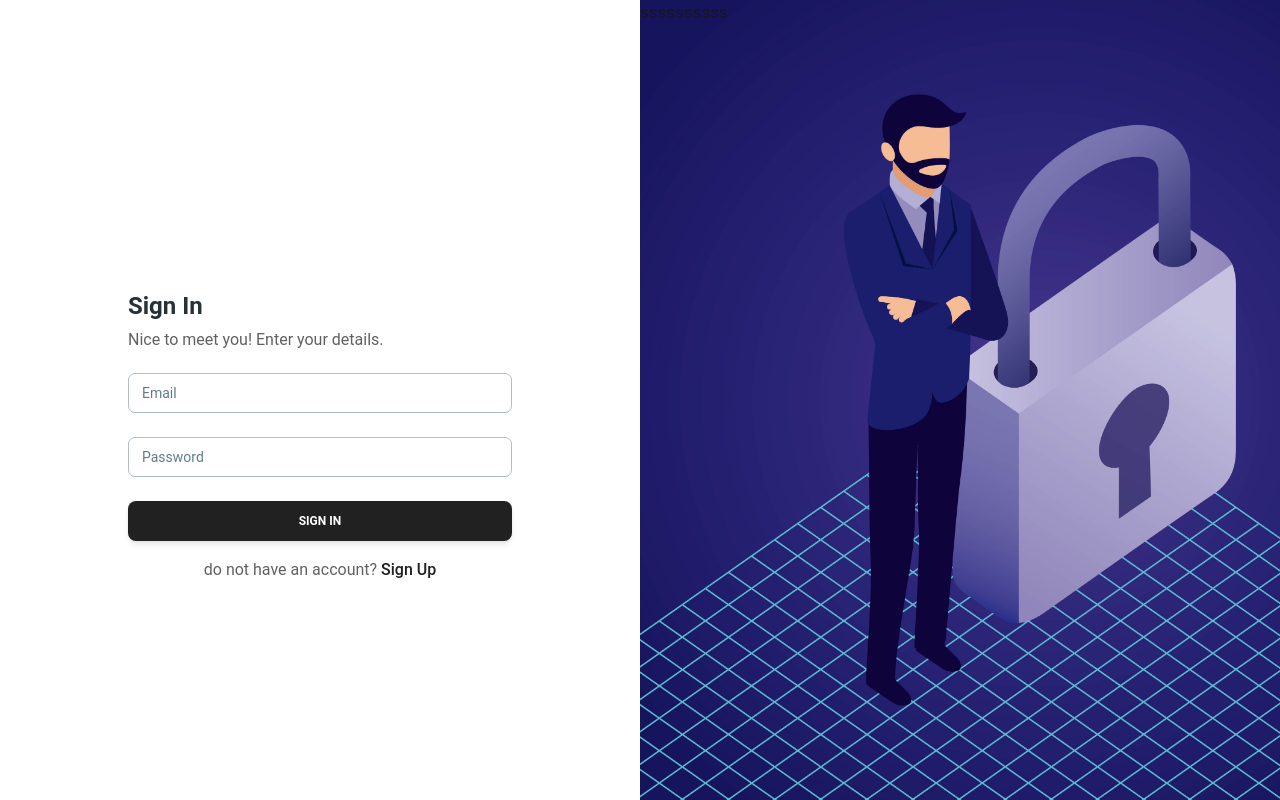
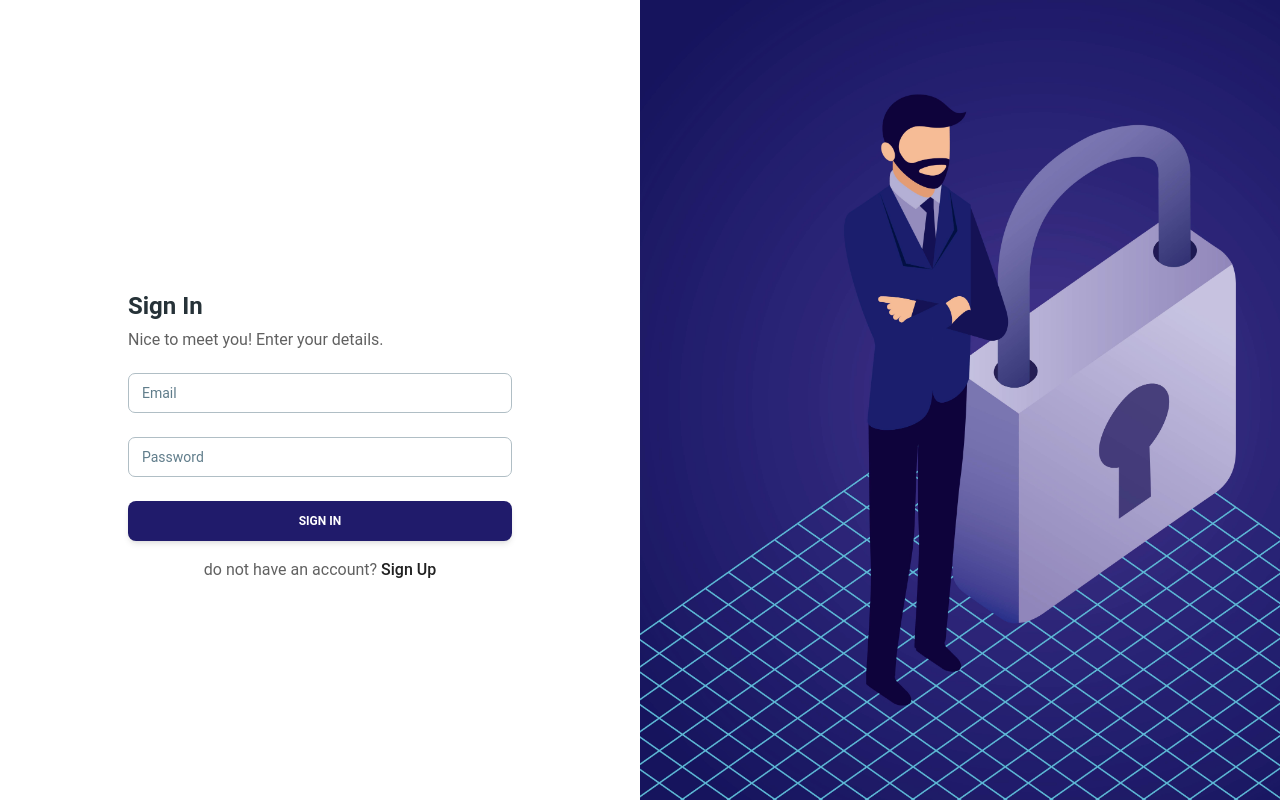
Before and after one commit to mohamedkhaledmk/TaskHub-Task-Management-Website, a React (Vite) app in the folder frontend/: page /login in a window 1280 px wide. Built offline with nearby package versions, Linux system fonts and the light colour scheme.

Commit message:
updated authentication pages

```diff
--- a/frontend/src/pages/user/Login.jsx
+++ b/frontend/src/pages/user/Login.jsx
@@ -73,7 +73,7 @@ const Login = () => {
                 />
               </div>
 
-              <Button className="mt-6" fullWidth type="submit">
+              <Button className="mt-6 bg-[#201B6B]" fullWidth type="submit">
                 Sign In
               </Button>
               <Typography color="gray" className="mt-4 text-center font-normal">
@@ -86,9 +86,7 @@ const Login = () => {
           </Card>
         </div>
       </div>
-      <div className="bg-[url('/login.jpg')] bg-cover w-full h-full">
-        ssssssssss
-      </div>
+      <div className="bg-[url('/login.jpg')] bg-cover w-full h-full"></div>
     </div>
   );
 };
--- a/frontend/src/pages/user/SignUp.jsx
+++ b/frontend/src/pages/user/SignUp.jsx
@@ -122,7 +122,7 @@ const SignUp = () => {
                 />
               </div>
 
-              <Button className="mt-6 bg-[#BA68C8]" fullWidth type="submit">
+              <Button className="mt-6 bg-[#201B6B]" fullWidth type="submit">
                 sign up
               </Button>
               <Typography color="gray" className="mt-4 text-center font-normal">
```
Also changed, not shown: frontend/public/signup.svg.
